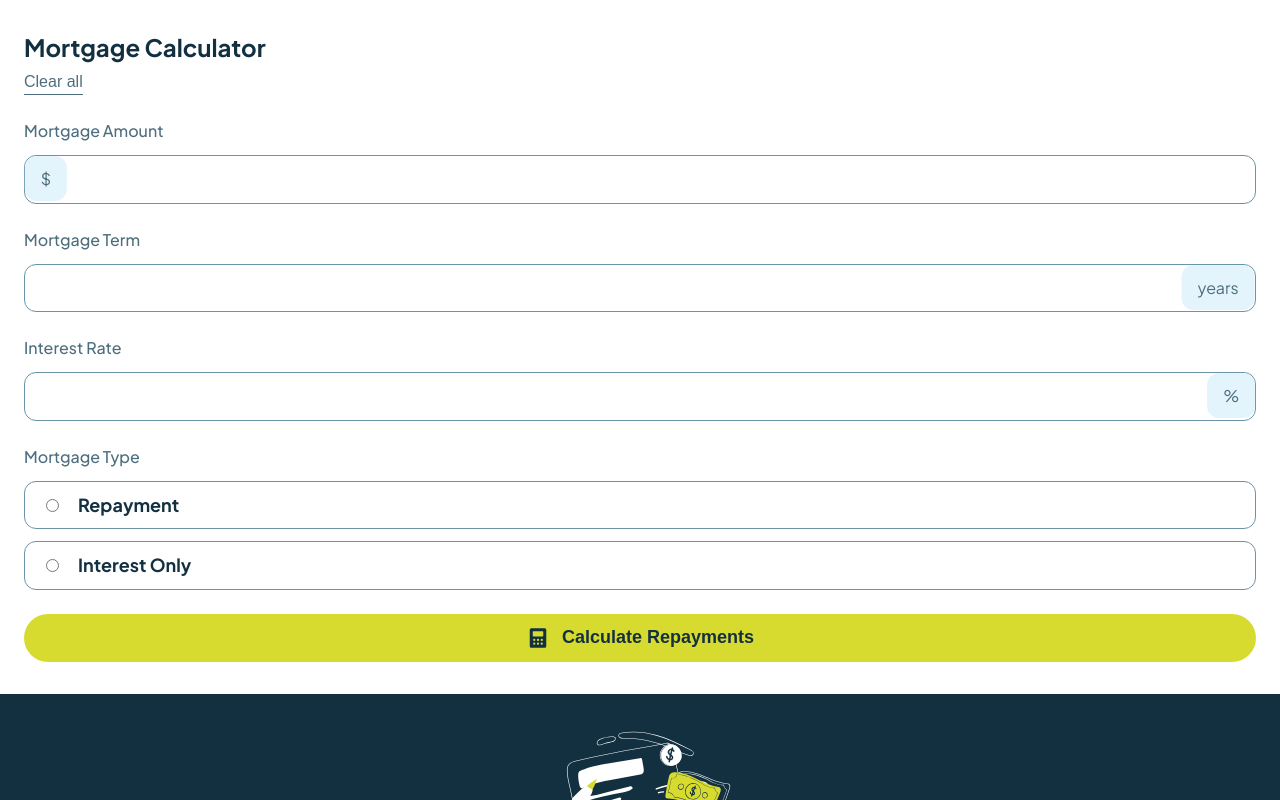
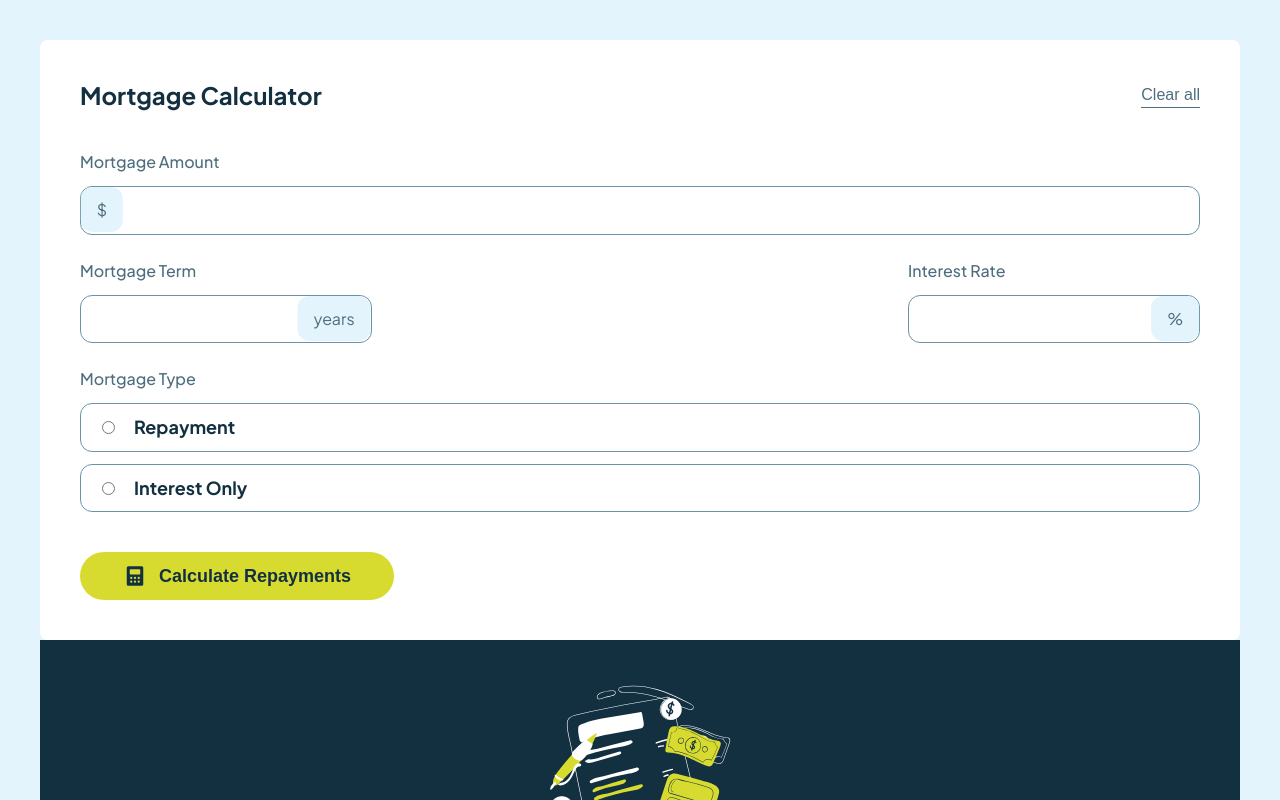
Before and after one commit to brdCoreShadow/mortgage-calculator, a React (Vite) app: page / in a window 1280 px wide. Shown: the top 800 px of the page. Built offline with nearby package versions, Linux system fonts and the light colour scheme.

Commit message:
tablet is done

```diff
--- a/src/App.tsx
+++ b/src/App.tsx
@@ -1,3 +1,5 @@
+import * as SC from "./AppStyled"
+
 import { useState } from "react";
 import CalcForm from "./Components/CalcForm/CalcForm";
 import { IMortgage } from "./utils/types";
@@ -12,12 +14,12 @@ function App() {
 const handleResetForm = () => setMortgage(null)
 
   return (
-    <div>
+    <SC.AppCon>
       <CalcForm handleSubmit={handleSubmit} handleResetForm={handleResetForm}/>
       <Result>
         {mortgage ? <ResultData mortgage={mortgage}/> : <ResultEmpty/>}
       </Result>
-    </div>
+    </SC.AppCon>
   );
 }
 
--- /dev/null
+++ b/src/AppStyled.ts
@@ -0,0 +1,14 @@
+import styled from "@emotion/styled";
+
+export const AppCon = styled.div`
+
+@media (min-width: 768px){
+padding-top: 40px;
+padding-bottom: 40px;
+padding-left: 40px;
+padding-right: 40px;
+
+background-color: #E4F4FD;
+}
+
+`
--- a/src/Components/CalcForm/CalcForm.tsx
+++ b/src/Components/CalcForm/CalcForm.tsx
@@ -8,7 +8,7 @@ import { IMortgage } from "@/utils/types";
 
 type Props = {
   handleSubmit: (data: IMortgage) => void;
-  handleResetForm: ()=>void;
+  handleResetForm: () => void;
 };
 
 const CalcForm: React.FC<Props> = ({ handleSubmit, handleResetForm }) => {
@@ -35,14 +35,18 @@ const CalcForm: React.FC<Props> = ({ handleSubmit, handleResetForm }) => {
     <SC.CalcFormCon>
       <SC.CalcTitleCon>
         <h3>Mortgage Calculator</h3>
-        <button type="button" onClick={(e) => {
-    formik.handleReset(e);
-    handleResetForm(); // <- This clears the mortgage data
-  }}>
+        <button
+          type="button"
+          onClick={(e) => {
+            formik.handleReset(e);
+            handleResetForm(); // <- This clears the mortgage data
+          }}
+        >
           Clear all
         </button>
       </SC.CalcTitleCon>
       <form onSubmit={formik.handleSubmit}>
+
         <SC.AmountCon>
           <label htmlFor="amount">
             <span>Mortgage Amount</span>
@@ -61,6 +65,7 @@ const CalcForm: React.FC<Props> = ({ handleSubmit, handleResetForm }) => {
             )}
           </label>
         </SC.AmountCon>
+         <SC.InputsCon>
         <SC.TermCon>
           <label htmlFor="term">
             <span>Mortgage Term</span>
@@ -79,6 +84,7 @@ const CalcForm: React.FC<Props> = ({ handleSubmit, handleResetForm }) => {
             )}
           </label>
         </SC.TermCon>
+
         <SC.RateCon>
           <label htmlFor="rate">
             <span>Interest Rate</span>
@@ -97,6 +103,7 @@ const CalcForm: React.FC<Props> = ({ handleSubmit, handleResetForm }) => {
             )}
           </label>
         </SC.RateCon>
+          </SC.InputsCon>
         <SC.RadioCon>
           <div>
             <h3>Mortgage Type</h3>
--- a/src/Components/CalcForm/CalcFormStyled.ts
+++ b/src/Components/CalcForm/CalcFormStyled.ts
@@ -7,10 +7,28 @@ export const CalcFormCon = styled.div`
   padding-right: 24px;
 
   background-color: #fff;
+
+  @media (min-width: 768px) {
+    padding-top: 40px;
+    padding-bottom: 40px;
+    padding-left: 40px;
+    padding-right: 40px;
+
+    border-radius: 8px;
+  }
 `;
 
 export const CalcTitleCon = styled.div`
   margin-bottom: 24px;
+
+  @media (min-width: 768px) {
+    display: flex;
+    flex-direction: row;
+    align-items: center;
+    justify-content: space-between;
+
+    margin-bottom: 40px;
+  }
 
   & > h3 {
     margin-bottom: 8px;
@@ -20,6 +38,10 @@ export const CalcTitleCon = styled.div`
     line-height: 1.25;
 
     color: #133041;
+
+    @media (min-width: 768px) {
+      margin-bottom: 0;
+    }
   }
 
   & > button {
@@ -31,6 +53,17 @@ export const CalcTitleCon = styled.div`
     color: #4e6e7e;
 
     border-bottom: 1px solid #4e6e7e;
+  }
+`;
+
+export const InputsCon = styled.div`
+  margin-bottom: 24px;
+
+  @media (min-width: 768px) {
+    display: flex;
+    flex-direction: row;
+    align-items: center;
+    justify-content: space-between;
   }
 `;
 
@@ -96,6 +129,12 @@ export const AmountCon = styled.div`
 export const TermCon = styled.div`
   margin-bottom: 24px;
 
+  @media (min-width: 768px) {
+    width: 292px;
+    margin-bottom: 0;
+    margin-right: 24px;
+  }
+
   & span {
     font-size: 16px;
     font-weight: 500;
@@ -154,6 +193,13 @@ export const TermCon = styled.div`
 
 export const RateCon = styled.div`
   margin-bottom: 24px;
+
+
+    @media (min-width: 768px) {
+    width: 292px;
+    margin-bottom: 0;
+  }
+
 
   & span {
     font-size: 16px;
@@ -214,6 +260,10 @@ export const RateCon = styled.div`
 export const RadioCon = styled.div`
   margin-bottom: 24px;
 
+  @media (min-width: 768px){
+    margin-bottom: 40px;
+  }
+
   & h3 {
     margin-bottom: 12px;
 
@@ -269,21 +319,24 @@ justify-content: center;
   padding-top: 12px;
   padding-bottom: 12px;
 
-background-color: #D8DB2F;
+  background-color: #d8db2f;
 
   border-radius: 24px;
 
-& > span{
+@media (min-width: 768px){
+    width: 314px;
+}
 
+  & > span {
     margin-left: 12px;
 
     font-size: 18px;
     line-height: 1.25;
     font-weight: 700;
 
-    color:#133041
+    color: #133041;
   }
-`
+`;
 
 export const ErrorCon = styled.div`
   position: absolute;
@@ -292,11 +345,10 @@ left: 0;
 
   transform: translate(0, 170%);
 
-& span{
+  & span {
     font-size: 12px;
     font-weight: 600;
 
-color:#FF3333;
+    color: #ff3333;
   }
-
-`
+`;
--- a/src/Components/Result/ResultStyled.ts
+++ b/src/Components/Result/ResultStyled.ts
@@ -7,4 +7,14 @@ padding-left: 24px;
 padding-right: 24px;
 
 background-color: #133041;
+
+@media (min-width: 768px){
+padding-top: 40px;
+padding-bottom: 40px;
+padding-left: 40px;
+padding-right: 40px;
+
+   border-bottom-right-radius: 8px;
+   border-bottom-left-radius: 8px;
+}
 `
```
Lines whose indentation alone changed are shown as unchanged.
